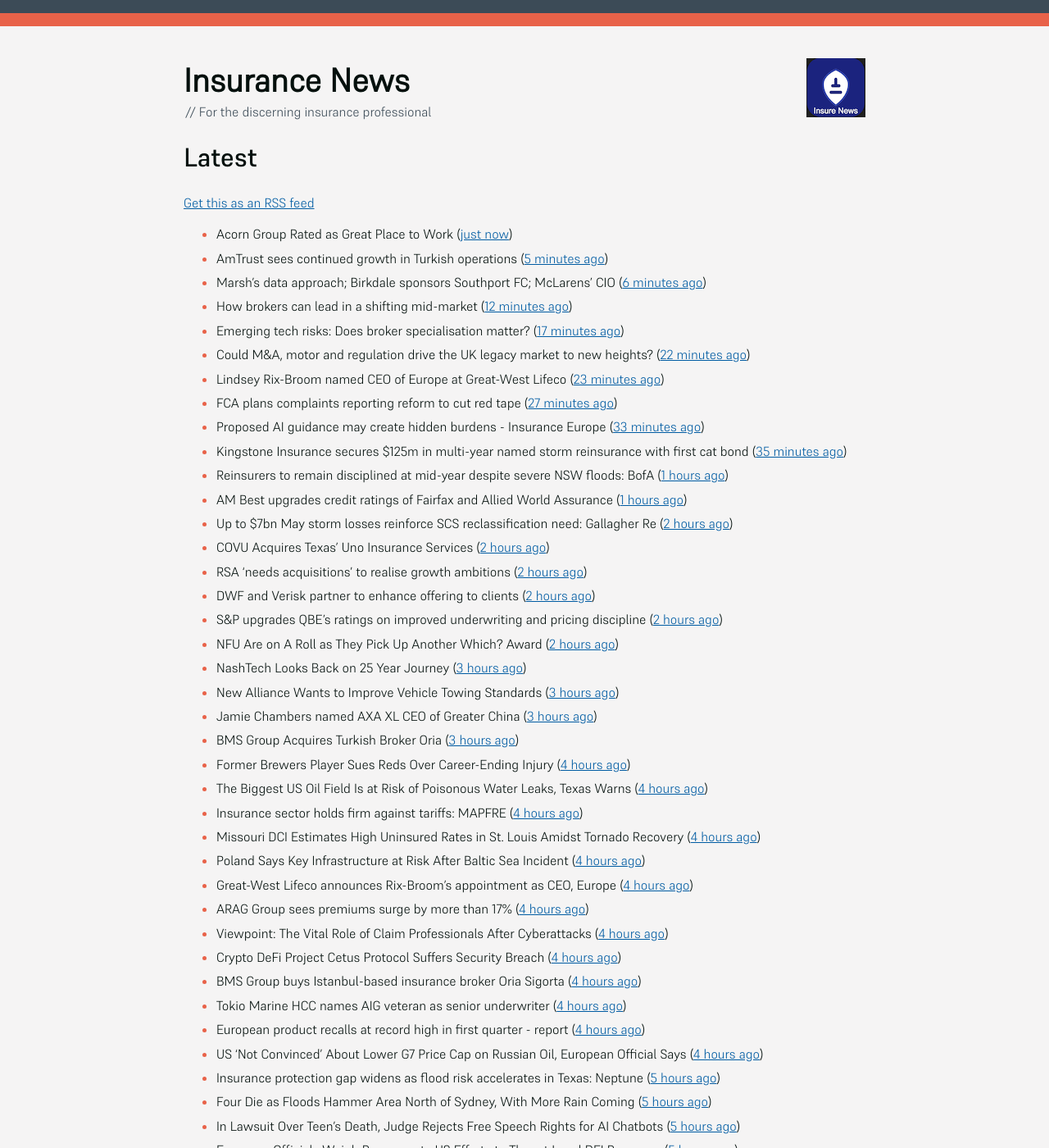
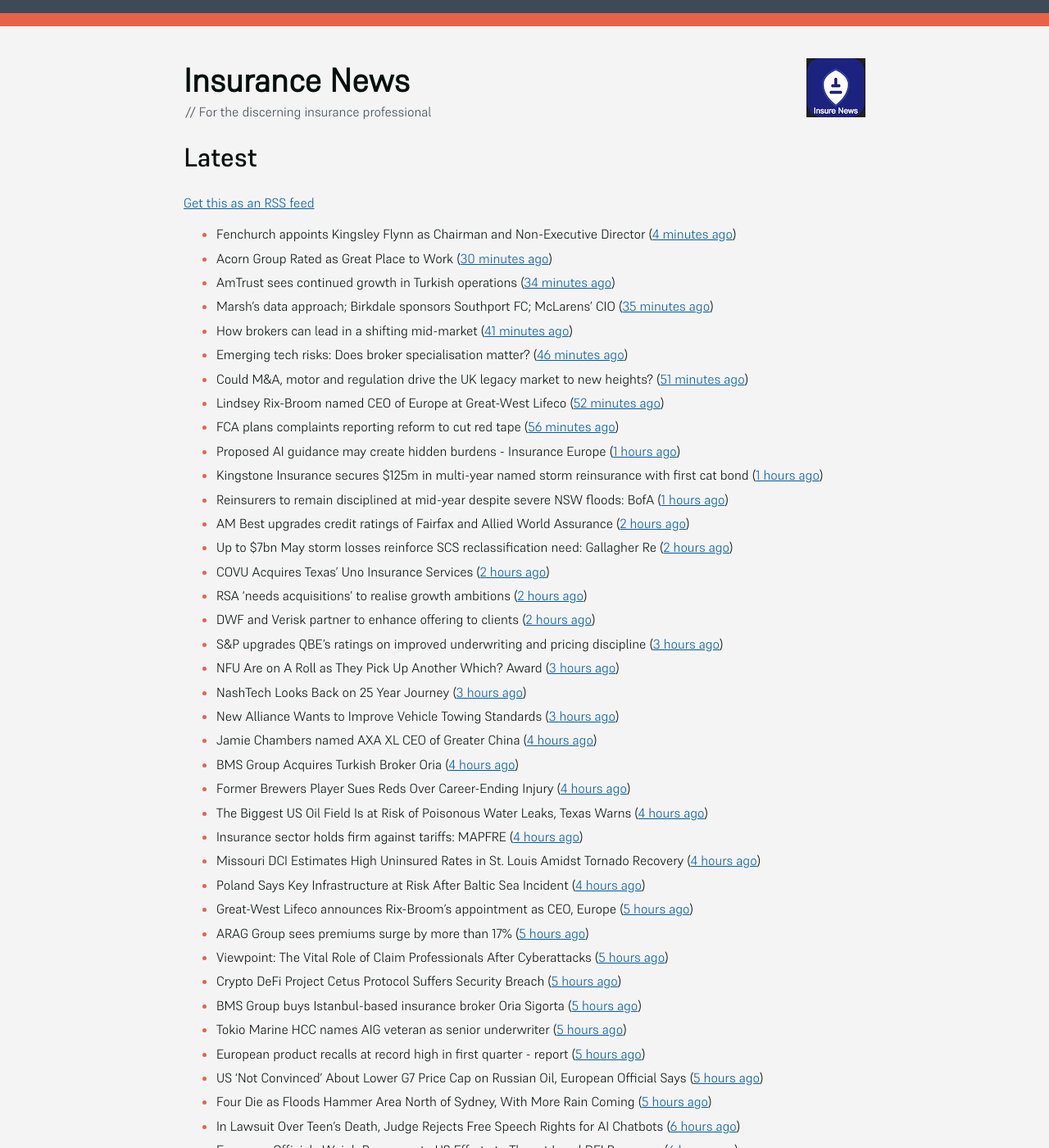
Before and after one commit to mat-0/feeds.thechels.uk, a Jekyll site: the page built from index.md, in a window 1280 px wide and 1400 px high. Shown: the whole window at 82% size. Built offline with Jekyll 4.4.1, drawn with Linux system fonts in a browser that asks for light colours; some of the changed text lies outside the part shown.

Commit message:
New Feed

```diff
--- a/index.md
+++ b/index.md
@@ -8,45 +8,45 @@ description: Latest Updates
 [Get this as an RSS feed](/feed.rss)
 
 <!-- news_marker starts -->
-- Acorn Group Rated as Great Place to Work ([just now](https://insurance-edge.net/2025/05/23/acorn-group-rated-as-great-place-to-work/))
-- AmTrust sees continued growth in Turkish operations ([5 minutes ago](https://www.reinsurancene.ws/amtrust-sees-continued-growth-in-turkish-operations/))
-- Marsh’s data approach; Birkdale sponsors Southport FC; McLarens’ CIO ([6 minutes ago](https://www.postonline.co.uk/news/7957810/marsh%E2%80%99s-data-approach-birkdale-sponsors-southport-fc-mclarens%E2%80%99-cio))
-- How brokers can lead in a shifting mid-market ([12 minutes ago](https://www.insurancebusinessmag.com/uk/news/breaking-news/how-brokers-can-lead-in-a-shifting-midmarket-536720.aspx))
-- Emerging tech risks: Does broker specialisation matter? ([17 minutes ago](https://www.insurancebusinessmag.com/uk/news/technology/emerging-tech-risks-does-broker-specialisation-matter-536719.aspx))
-- Could M&A, motor and regulation drive the UK legacy market to new heights? ([22 minutes ago](https://www.postonline.co.uk/reinsurance/7957816/could-ma-motor-and-regulation-drive-the-uk-legacy-market-to-new-heights))
-- Lindsey Rix-Broom named CEO of Europe at Great-West Lifeco ([23 minutes ago](https://www.insurancebusinessmag.com/uk/news/life-insurance/lindsey-rixbroom-named-ceo-of-europe-at-greatwest-lifeco-536718.aspx))
-- FCA plans complaints reporting reform to cut red tape ([27 minutes ago](https://www.insurancebusinessmag.com/uk/news/breaking-news/fca-plans-complaints-reporting-reform-to-cut-red-tape-536717.aspx))
-- Proposed AI guidance may create hidden burdens - Insurance Europe ([33 minutes ago](https://www.insurancebusinessmag.com/uk/news/technology/proposed-ai-guidance-may-create-hidden-burdens--insurance-europe-536716.aspx))
-- Kingstone Insurance secures $125m in multi-year named storm reinsurance with first cat bond ([35 minutes ago](https://www.reinsurancene.ws/kingstone-insurance-secures-125m-in-multi-year-named-storm-reinsurance-with-first-cat-bond/))
+- Fenchurch appoints Kingsley Flynn as Chairman and Non-Executive Director ([4 minutes ago](https://www.reinsurancene.ws/fenchurch-appoints-kingsley-flynn-as-chairman-and-non-executive-director/))
+- Acorn Group Rated as Great Place to Work ([30 minutes ago](https://insurance-edge.net/2025/05/23/acorn-group-rated-as-great-place-to-work/))
+- AmTrust sees continued growth in Turkish operations ([34 minutes ago](https://www.reinsurancene.ws/amtrust-sees-continued-growth-in-turkish-operations/))
+- Marsh’s data approach; Birkdale sponsors Southport FC; McLarens’ CIO ([35 minutes ago](https://www.postonline.co.uk/news/7957810/marsh%E2%80%99s-data-approach-birkdale-sponsors-southport-fc-mclarens%E2%80%99-cio))
+- How brokers can lead in a shifting mid-market ([41 minutes ago](https://www.insurancebusinessmag.com/uk/news/breaking-news/how-brokers-can-lead-in-a-shifting-midmarket-536720.aspx))
+- Emerging tech risks: Does broker specialisation matter? ([46 minutes ago](https://www.insurancebusinessmag.com/uk/news/technology/emerging-tech-risks-does-broker-specialisation-matter-536719.aspx))
+- Could M&A, motor and regulation drive the UK legacy market to new heights? ([51 minutes ago](https://www.postonline.co.uk/reinsurance/7957816/could-ma-motor-and-regulation-drive-the-uk-legacy-market-to-new-heights))
+- Lindsey Rix-Broom named CEO of Europe at Great-West Lifeco ([52 minutes ago](https://www.insurancebusinessmag.com/uk/news/life-insurance/lindsey-rixbroom-named-ceo-of-europe-at-greatwest-lifeco-536718.aspx))
+- FCA plans complaints reporting reform to cut red tape ([56 minutes ago](https://www.insurancebusinessmag.com/uk/news/breaking-news/fca-plans-complaints-reporting-reform-to-cut-red-tape-536717.aspx))
+- Proposed AI guidance may create hidden burdens - Insurance Europe ([1 hours ago](https://www.insurancebusinessmag.com/uk/news/technology/proposed-ai-guidance-may-create-hidden-burdens--insurance-europe-536716.aspx))
+- Kingstone Insurance secures $125m in multi-year named storm reinsurance with first cat bond ([1 hours ago](https://www.reinsurancene.ws/kingstone-insurance-secures-125m-in-multi-year-named-storm-reinsurance-with-first-cat-bond/))
 - Reinsurers to remain disciplined at mid-year despite severe NSW floods: BofA ([1 hours ago](https://www.reinsurancene.ws/reinsurers-to-remain-disciplined-at-mid-year-despite-severe-nsw-floods-bofa/))
-- AM Best upgrades credit ratings of Fairfax and Allied World Assurance ([1 hours ago](https://www.reinsurancene.ws/am-best-upgrades-credit-ratings-of-fairfax-and-allied-world-assurance/))
+- AM Best upgrades credit ratings of Fairfax and Allied World Assurance ([2 hours ago](https://www.reinsurancene.ws/am-best-upgrades-credit-ratings-of-fairfax-and-allied-world-assurance/))
 - Up to $7bn May storm losses reinforce SCS reclassification need: Gallagher Re ([2 hours ago](https://www.reinsurancene.ws/up-to-7bn-may-storm-losses-reinforce-scs-reclassification-need-gallagher-re/))
 - COVU Acquires Texas’ Uno Insurance Services ([2 hours ago](https://www.insurancejournal.com/news/southcentral/2025/05/23/824917.htm))
 - RSA ‘needs acquisitions’ to realise growth ambitions ([2 hours ago](https://www.postonline.co.uk/news/7957807/rsa-%E2%80%98needs-acquisitions%E2%80%99-to-realise-growth-ambitions))
 - DWF and Verisk partner to enhance offering to clients ([2 hours ago](https://www.postonline.co.uk/news/7957815/dwf-and-verisk-partner-to-enhance-offering-to-clients))
-- S&P upgrades QBE’s ratings on improved underwriting and pricing discipline ([2 hours ago](https://www.reinsurancene.ws/sp-upgrades-qbes-ratings-on-improved-underwriting-and-pricing-discipline/))
-- NFU Are on A Roll as They Pick Up Another Which? Award ([2 hours ago](https://insurance-edge.net/2025/05/23/nfu-are-on-a-roll-as-they-pick-up-another-which-award/))
+- S&P upgrades QBE’s ratings on improved underwriting and pricing discipline ([3 hours ago](https://www.reinsurancene.ws/sp-upgrades-qbes-ratings-on-improved-underwriting-and-pricing-discipline/))
+- NFU Are on A Roll as They Pick Up Another Which? Award ([3 hours ago](https://insurance-edge.net/2025/05/23/nfu-are-on-a-roll-as-they-pick-up-another-which-award/))
 - NashTech Looks Back on 25 Year Journey ([3 hours ago](https://insurance-edge.net/2025/05/23/nashtech-looks-back-on-25-year-journey/))
 - New Alliance Wants to Improve Vehicle Towing Standards ([3 hours ago](https://insurance-edge.net/2025/05/23/new-alliance-wants-to-improve-vehicle-towing-standards/))
-- Jamie Chambers named AXA XL CEO of Greater China ([3 hours ago](https://www.reinsurancene.ws/jamie-chambers-named-axa-xl-ceo-of-greater-china/))
-- BMS Group Acquires Turkish Broker Oria ([3 hours ago](https://www.insurancejournal.com/news/international/2025/05/23/824941.htm))
+- Jamie Chambers named AXA XL CEO of Greater China ([4 hours ago](https://www.reinsurancene.ws/jamie-chambers-named-axa-xl-ceo-of-greater-china/))
+- BMS Group Acquires Turkish Broker Oria ([4 hours ago](https://www.insurancejournal.com/news/international/2025/05/23/824941.htm))
 - Former Brewers Player Sues Reds Over Career-Ending Injury ([4 hours ago](https://www.insurancejournal.com/news/midwest/2025/05/23/824903.htm))
 - The Biggest US Oil Field Is at Risk of Poisonous Water Leaks, Texas Warns ([4 hours ago](https://www.insurancejournal.com/news/southcentral/2025/05/23/824907.htm))
 - Insurance sector holds firm against tariffs: MAPFRE ([4 hours ago](https://www.reinsurancene.ws/insurance-sector-holds-firm-against-tariffs-mapfre/))
 - Missouri DCI Estimates High Uninsured Rates in St. Louis Amidst Tornado Recovery ([4 hours ago](https://www.insurancejournal.com/news/midwest/2025/05/23/824913.htm))
 - Poland Says Key Infrastructure at Risk After Baltic Sea Incident ([4 hours ago](https://www.insurancejournal.com/news/international/2025/05/23/824938.htm))
-- Great-West Lifeco announces Rix-Broom’s appointment as CEO, Europe ([4 hours ago](https://www.reinsurancene.ws/great-west-lifeco-announces-rix-brooms-appointment-as-ceo-europe/))
-- ARAG Group sees premiums surge by more than 17% ([4 hours ago](https://www.insurancebusinessmag.com/uk/news/breaking-news/arag-group-sees-premiums-surge-by-more-than-17-536693.aspx))
-- Viewpoint: The Vital Role of Claim Professionals After Cyberattacks ([4 hours ago](https://www.insurancejournal.com/news/national/2025/05/23/824781.htm))
-- Crypto DeFi Project Cetus Protocol Suffers Security Breach ([4 hours ago](https://www.insurancejournal.com/news/international/2025/05/23/824934.htm))
-- BMS Group buys Istanbul-based insurance broker Oria Sigorta ([4 hours ago](https://www.insurancebusinessmag.com/uk/news/breaking-news/bms-group-buys-istanbulbased-insurance-broker-oria-sigorta-536691.aspx))
-- Tokio Marine HCC names AIG veteran as senior underwriter ([4 hours ago](https://www.insurancebusinessmag.com/uk/news/professional-liability/tokio-marine-hcc-names-aig-veteran-as-senior-underwriter-536690.aspx))
-- European product recalls at record high in first quarter - report ([4 hours ago](https://www.insurancebusinessmag.com/uk/news/breaking-news/european-product-recalls-at-record-high-in-first-quarter--report-536689.aspx))
-- US ‘Not Convinced’ About Lower G7 Price Cap on Russian Oil, European Official Says ([4 hours ago](https://www.insurancejournal.com/news/international/2025/05/23/824931.htm))
-- Insurance protection gap widens as flood risk accelerates in Texas: Neptune ([5 hours ago](https://www.reinsurancene.ws/insurance-protection-gap-widens-as-flood-risk-accelerates-in-texas-neptune/))
+- Great-West Lifeco announces Rix-Broom’s appointment as CEO, Europe ([5 hours ago](https://www.reinsurancene.ws/great-west-lifeco-announces-rix-brooms-appointment-as-ceo-europe/))
+- ARAG Group sees premiums surge by more than 17% ([5 hours ago](https://www.insurancebusinessmag.com/uk/news/breaking-news/arag-group-sees-premiums-surge-by-more-than-17-536693.aspx))
+- Viewpoint: The Vital Role of Claim Professionals After Cyberattacks ([5 hours ago](https://www.insurancejournal.com/news/national/2025/05/23/824781.htm))
+- Crypto DeFi Project Cetus Protocol Suffers Security Breach ([5 hours ago](https://www.insurancejournal.com/news/international/2025/05/23/824934.htm))
+- BMS Group buys Istanbul-based insurance broker Oria Sigorta ([5 hours ago](https://www.insurancebusinessmag.com/uk/news/breaking-news/bms-group-buys-istanbulbased-insurance-broker-oria-sigorta-536691.aspx))
+- Tokio Marine HCC names AIG veteran as senior underwriter ([5 hours ago](https://www.insurancebusinessmag.com/uk/news/professional-liability/tokio-marine-hcc-names-aig-veteran-as-senior-underwriter-536690.aspx))
+- European product recalls at record high in first quarter - report ([5 hours ago](https://www.insurancebusinessmag.com/uk/news/breaking-news/european-product-recalls-at-record-high-in-first-quarter--report-536689.aspx))
+- US ‘Not Convinced’ About Lower G7 Price Cap on Russian Oil, European Official Says ([5 hours ago](https://www.insurancejournal.com/news/international/2025/05/23/824931.htm))
 - Four Die as Floods Hammer Area North of Sydney, With More Rain Coming ([5 hours ago](https://www.insurancejournal.com/news/international/2025/05/23/824927.htm))
-- In Lawsuit Over Teen’s Death, Judge Rejects Free Speech Rights for AI Chatbots ([5 hours ago](https://www.insurancejournal.com/news/national/2025/05/23/824758.htm))
-- European Officials Weigh Response to US Efforts to Thwart Local DEI Programs ([5 hours ago](https://www.insurancejournal.com/news/international/2025/05/23/824762.htm))
+- In Lawsuit Over Teen’s Death, Judge Rejects Free Speech Rights for AI Chatbots ([6 hours ago](https://www.insurancejournal.com/news/national/2025/05/23/824758.htm))
+- European Officials Weigh Response to US Efforts to Thwart Local DEI Programs ([6 hours ago](https://www.insurancejournal.com/news/international/2025/05/23/824762.htm))
 - ‘Big Beautiful’ Tax Breaks for Insurance Agents in Bill Passed by House, Says Big I ([6 hours ago](https://www.insurancejournal.com/news/national/2025/05/23/824883.htm))
 - Underwriters of the Future Are Constant Partners With Agents, Carrier Exec Says ([6 hours ago](https://www.insurancejournal.com/news/national/2025/05/23/824719.htm))
 - Georgia Tort Reform Law Means New Hurdles for Injured People and Attorneys ([6 hours ago](https://www.insurancejournal.com/news/southeast/2025/05/23/824861.htm))
@@ -57,20 +57,20 @@ description: Latest Updates
 - Pacific Northwest Drivers Think They’re Safe, But Aren’t So Sure About Others ([6 hours ago](https://www.insurancejournal.com/news/west/2025/05/23/824682.htm))
 - Are e-scooters worth the hassle? ([6 hours ago](https://www.postonline.co.uk/regulation/7957744/are-e-scooters-worth-the-hassle))
 - Penny Black’s Social Diary: Crawford’s wind; Zurich’s golfing prowess ([6 hours ago](https://www.postonline.co.uk/people/7957569/penny-black%E2%80%99s-social-diary-crawford%E2%80%99s-wind-zurich%E2%80%99s-golfing-prowess))
-- Get Ready for Another Busy Atlantic Hurricane Season ([13 hours ago](https://www.insurancejournal.com/news/national/2025/05/22/824899.htm))
+- Get Ready for Another Busy Atlantic Hurricane Season ([14 hours ago](https://www.insurancejournal.com/news/national/2025/05/22/824899.htm))
 - Senate Votes to Block California’s Rule to Ban Sale of New Gas-Powered Cars by 2035 ([15 hours ago](https://www.insurancejournal.com/news/west/2025/05/22/824884.htm))
 - CFC boosts cyber cover for high-risk digital sectors ([16 hours ago](https://www.insurancebusinessmag.com/uk/news/cyber/cfc-boosts-cyber-cover-for-highrisk-digital-sectors-536652.aspx))
-- Combating misinformation strategy: Verify, then trust ([16 hours ago](https://www.dig-in.com/opinion/strategies-for-fighting-misinformation))
-- AI is changing insurance strategies for small businesses ([16 hours ago](https://www.dig-in.com/opinion/ai-is-changing-insurance-strategies-for-small-businesses))
-- D.A. Says Former California Police Officer on Workers’ Comp Went to Festival, Skied ([17 hours ago](https://www.insurancejournal.com/news/west/2025/05/22/824698.htm))
+- Combating misinformation strategy: Verify, then trust ([17 hours ago](https://www.dig-in.com/opinion/strategies-for-fighting-misinformation))
+- AI is changing insurance strategies for small businesses ([17 hours ago](https://www.dig-in.com/opinion/ai-is-changing-insurance-strategies-for-small-businesses))
+- D.A. Says Former California Police Officer on Workers’ Comp Went to Festival, Skied ([18 hours ago](https://www.insurancejournal.com/news/west/2025/05/22/824698.htm))
 - People Moves: Swingle Collins & Associates Names Curtis as President ([18 hours ago](https://www.insurancejournal.com/news/southcentral/2025/05/22/824852.htm))
-- People Moves: Willis Promotes Williamson as Canada Leader; HDI Global Taps RSA’s McDowell as Sales & Distribution Lead for International Programs and Captives ([18 hours ago](https://www.insurancejournal.com/news/international/2025/05/22/824842.htm))
+- People Moves: Willis Promotes Williamson as Canada Leader; HDI Global Taps RSA’s McDowell as Sales & Distribution Lead for International Programs and Captives ([19 hours ago](https://www.insurancejournal.com/news/international/2025/05/22/824842.htm))
 - Kota Raises $14.5 Million to Streamline Insurance Benefits Infrastructure ([19 hours ago](https://www.insurtechinsights.com/kota-raises-14-5-million-to-streamline-insurance-benefits-infrastructure/))
-- Davies Secures New Credit Facility of £275m ([19 hours ago](https://insurance-edge.net/2025/05/22/davies-secures-new-credit-facility-of-275m/))
+- Davies Secures New Credit Facility of £275m ([20 hours ago](https://insurance-edge.net/2025/05/22/davies-secures-new-credit-facility-of-275m/))
 - Aon Launches Health Price Transparency Data ([20 hours ago](https://insurance-edge.net/2025/05/22/aon-launches-health-price-transparency-data/))
-- State Farm's added California rate hike request gets pushback ([20 hours ago](https://www.dig-in.com/news/state-farms-added-california-rate-hike-gets-pushback))
+- State Farm's added California rate hike request gets pushback ([21 hours ago](https://www.dig-in.com/news/state-farms-added-california-rate-hike-gets-pushback))
 - Previsico Report Finds Fewer Than 30% of UK Businesses Prepared for Growing Flood Risks Amid Climate Change ([22 hours ago](https://www.insurtechinsights.com/previsico-report-finds-fewer-than-30-of-uk-businesses-prepared-for-growing-flood-risks-amid-climate-change/))
-- Marsh McLennan settles massive lawsuit ([22 hours ago](https://www.insurancebusinessmag.com/uk/news/legal-insights/marsh-mclennan-settles-massive-lawsuit-536579.aspx))
+- Marsh McLennan settles massive lawsuit ([23 hours ago](https://www.insurancebusinessmag.com/uk/news/legal-insights/marsh-mclennan-settles-massive-lawsuit-536579.aspx))
 - Davies secures £275m for M&A and genAI investment ([1 days ago](https://www.postonline.co.uk/claims/7957808/davies-secures-%C2%A3275m-for-ma-and-genai-investment))
 - The case for MBOs: Yutree's managing director urges brokers to rethink their future ([1 days ago](https://www.insurancebusinessmag.com/uk/news/business-resilience/the-case-for-mbos-yutrees-managing-director-urges-brokers-to-rethink-their-future-536561.aspx))
 - Shifting the charity insurance mindset: how brokers can drive proactive risk protection ([1 days ago](https://www.insurancebusinessmag.com/uk/news/non-profits/shifting-the-charity-insurance-mindset-how-brokers-can-drive-proactive-risk-protection-536560.aspx))
```
Also changed, not shown: other parts of index.md (+2 -2 lines).
